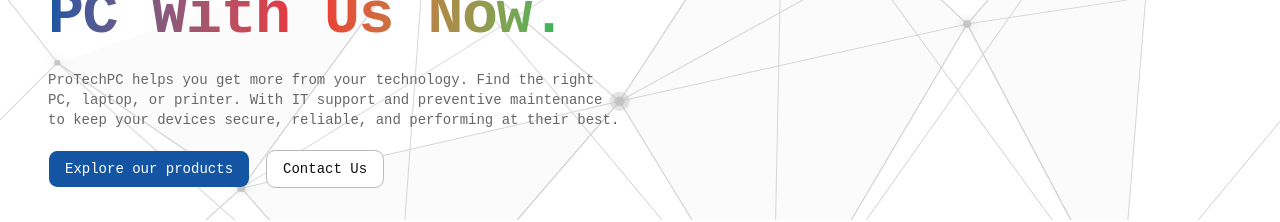
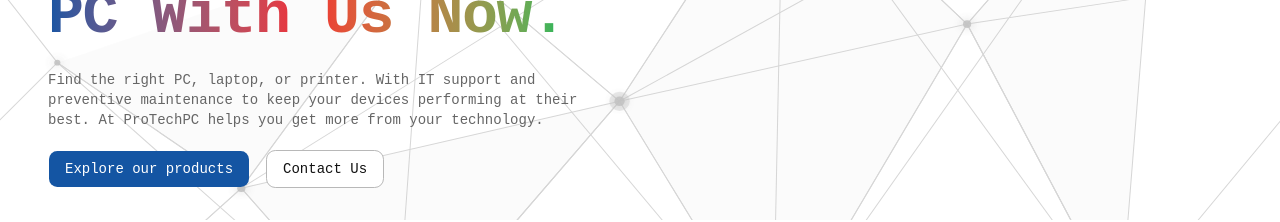
Before and after one commit to rastynkhen18/protechpc, a Next.js app: page / in a window 1280 px wide. Shown: the part 218-440 px from the top of the page. Built offline with nearby package versions, Linux system fonts and the light colour scheme; no server answers.

Commit message:
fix: hero section paragraph

```diff
--- a/app/page.tsx
+++ b/app/page.tsx
@@ -303,7 +303,7 @@ export default function Home() {
                 className="mt-4 block h-1.5 w-32 bg-gradient-to-r from-accent via-destructive to-primary"
               /> */}
               <p className="mt-6 max-w-xl text-sm text-muted-foreground">
-                ProTechPC helps you get more from your technology. Find the right PC, laptop, or printer. With IT support and preventive maintenance to keep your devices secure, reliable, and performing at their best.
+                Find the right PC, laptop, or printer. With IT support and preventive maintenance to keep your devices performing at their best. At ProTechPC helps you get more from your technology.
               </p>
               <div className="mt-5 flex flex-wrap items-center gap-4">
                 <Button
```
